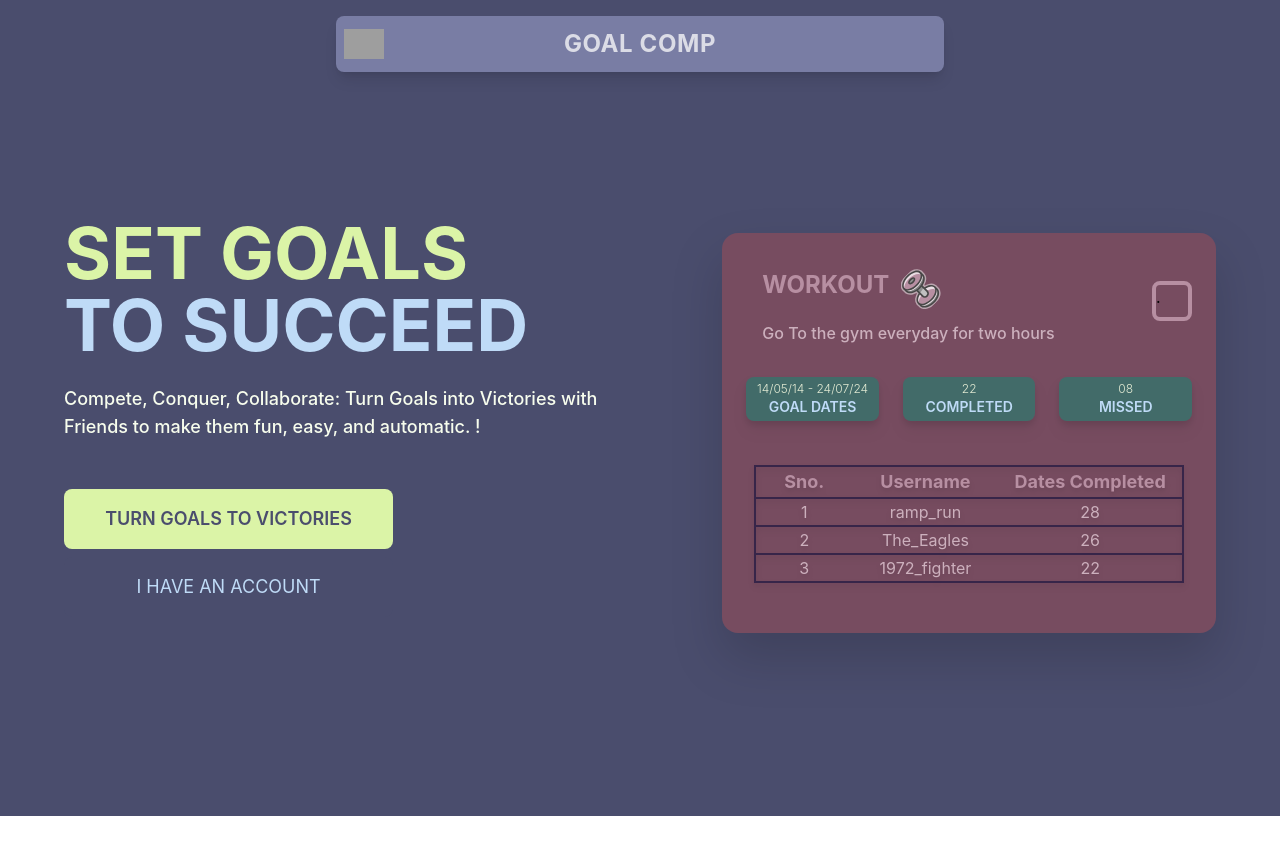
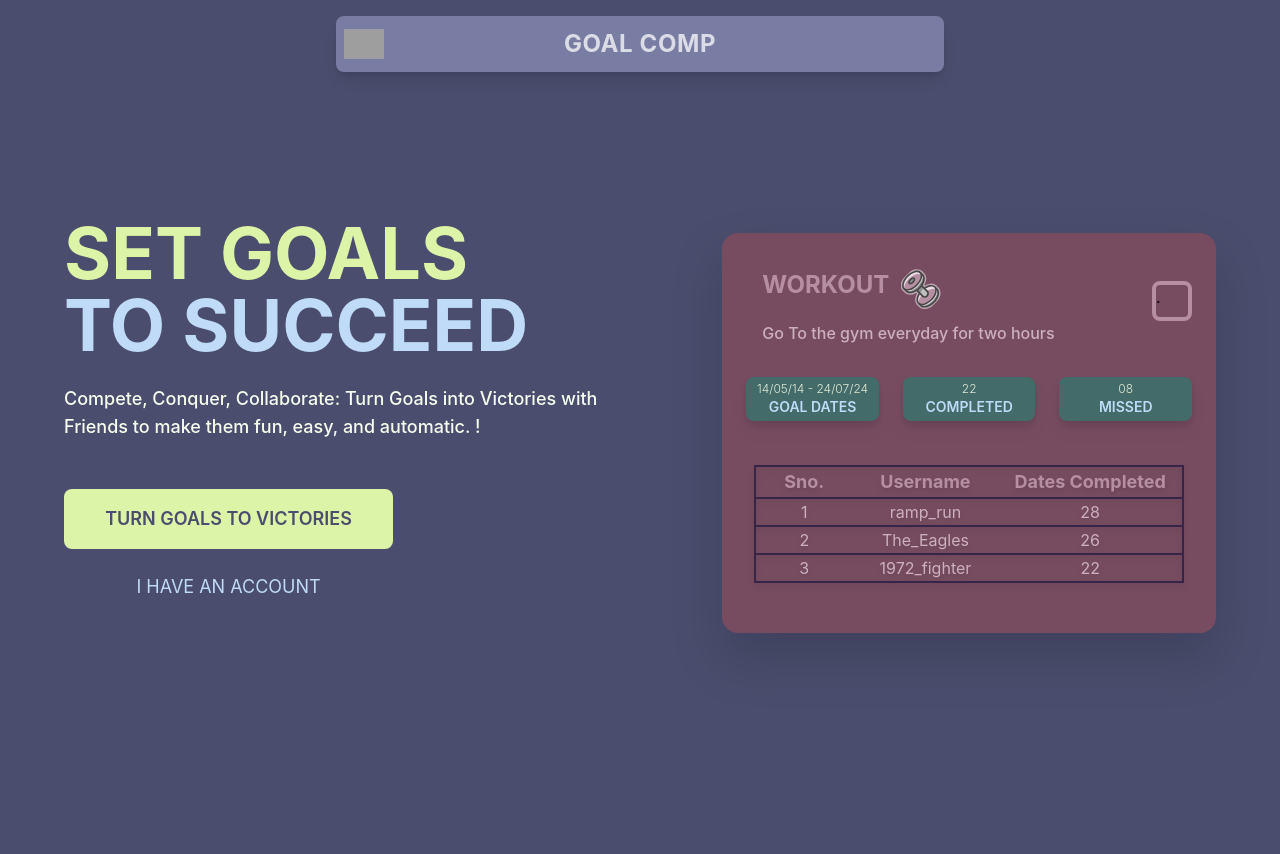
Before and after one commit to vaib-sem/goal_comp, a React (Vite) app in the folder frontend/: page / in a window 1280 px wide. Shown: the top 854 px of the page. Before the commit the page ends 816 px from the top, so only its background shows below. Built offline with nearby package versions, Linux system fonts and the light colour scheme; grey boxes are pictures that could not be loaded; a web font is replaced by a local one.

Commit message:
bug fixed

```diff
--- a/frontend/src/App.jsx
+++ b/frontend/src/App.jsx
@@ -25,7 +25,7 @@ function App() {
         </div>
       </Link>
       </header>
-      <main className="sm:p-8 px-4 py-8 bg-[#4A4D6D]  min-h-[calc(100vh-73px)]">
+      <main className="sm:p-8 px-4 py-8 bg-[#4A4D6D]  h-screen ">
         <Routes>
         <Route path='/' element={<Landing></Landing>}></Route>
         <Route path="/signup" element={<Signup></Signup>}></Route>
```
